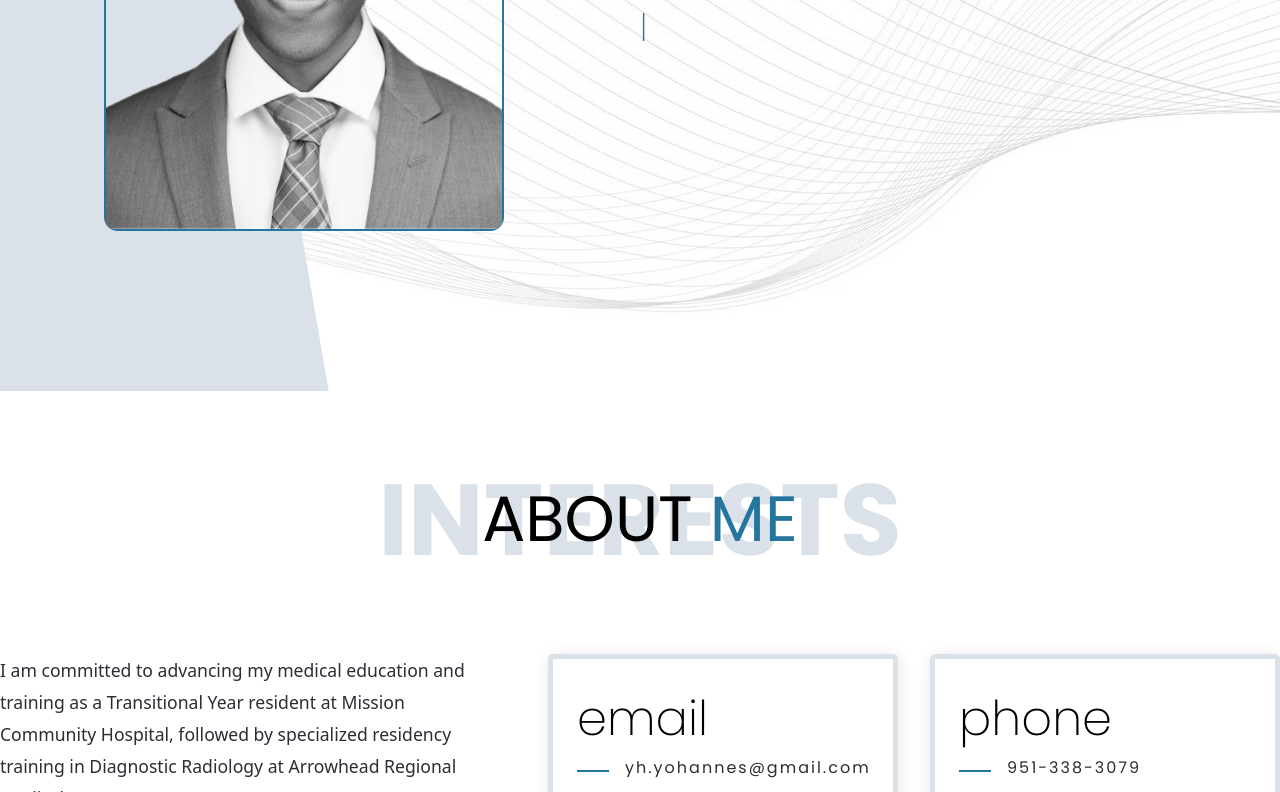
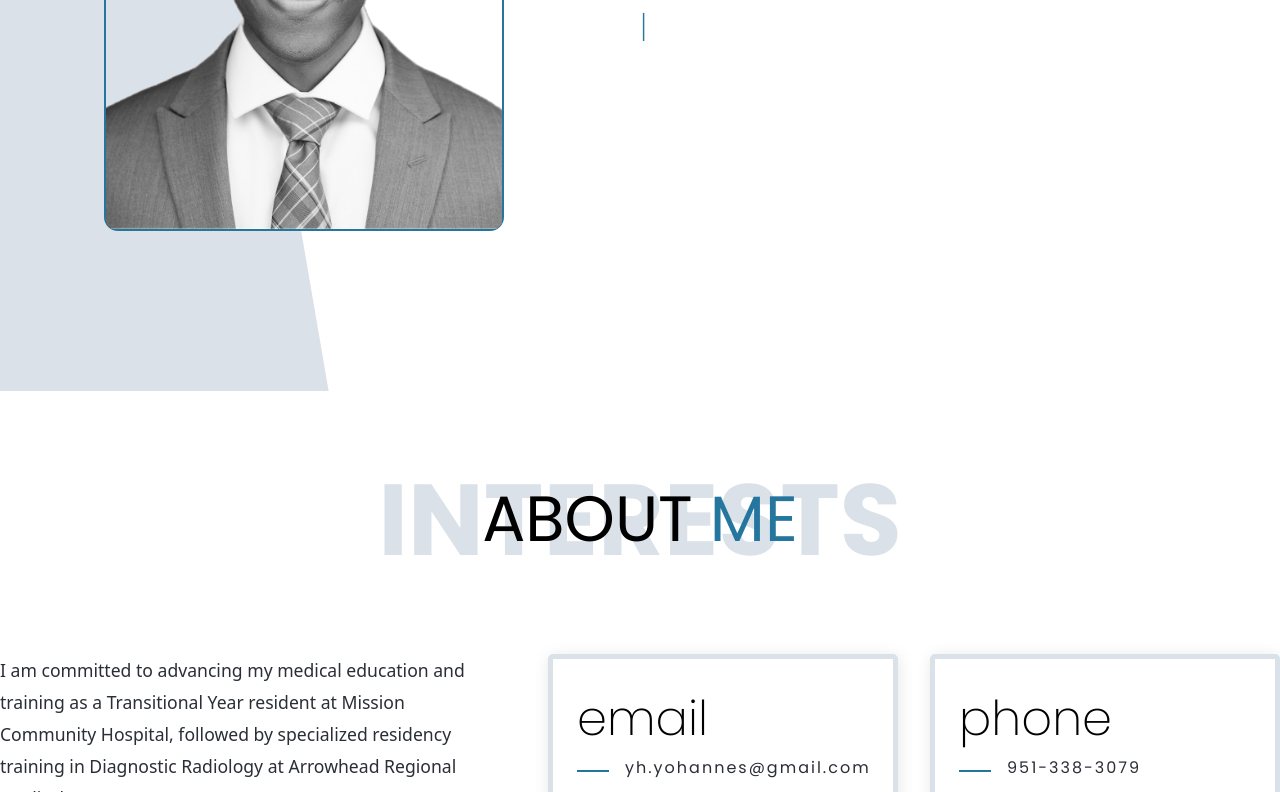
Before and after one commit to yhail001/img, a website: page public/index.html in a window 1280 px wide. Shown: the part 409-1201 px from the top of the page. Drawn offline with nearby package versions, Linux system fonts and the light colour scheme.

Commit message:
no background

```diff
--- a/public/index.html
+++ b/public/index.html
@@ -51,7 +51,7 @@
 
     <header class="section sec1 header active" id="home">
         <div class="background">
-            <img src="imgs2/wavy.jpeg" alt="">
+            <!--<img src="imgs2/wavy.jpeg" alt="">-->
         </div>
 
         <div class="header-content">
```
